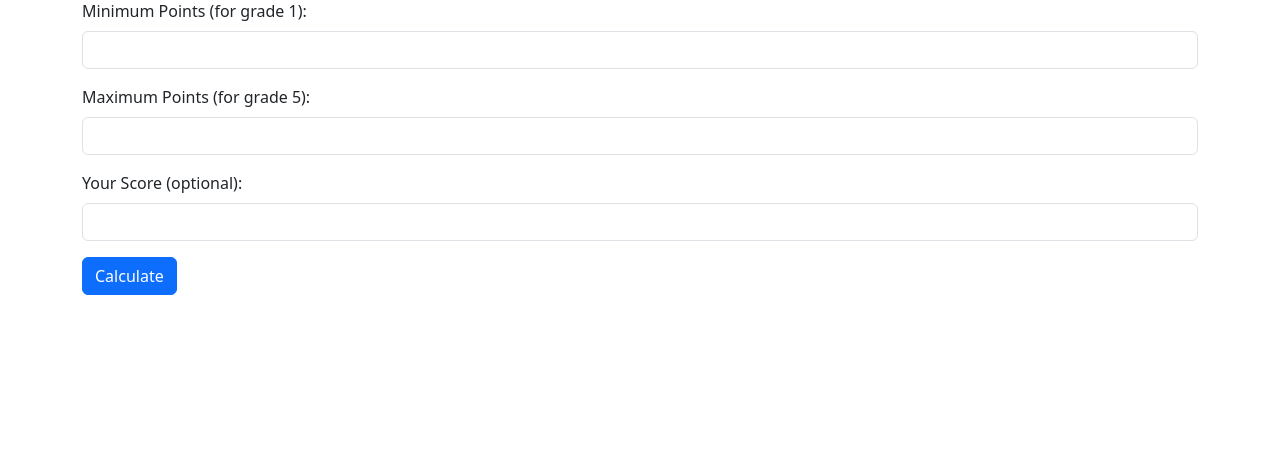
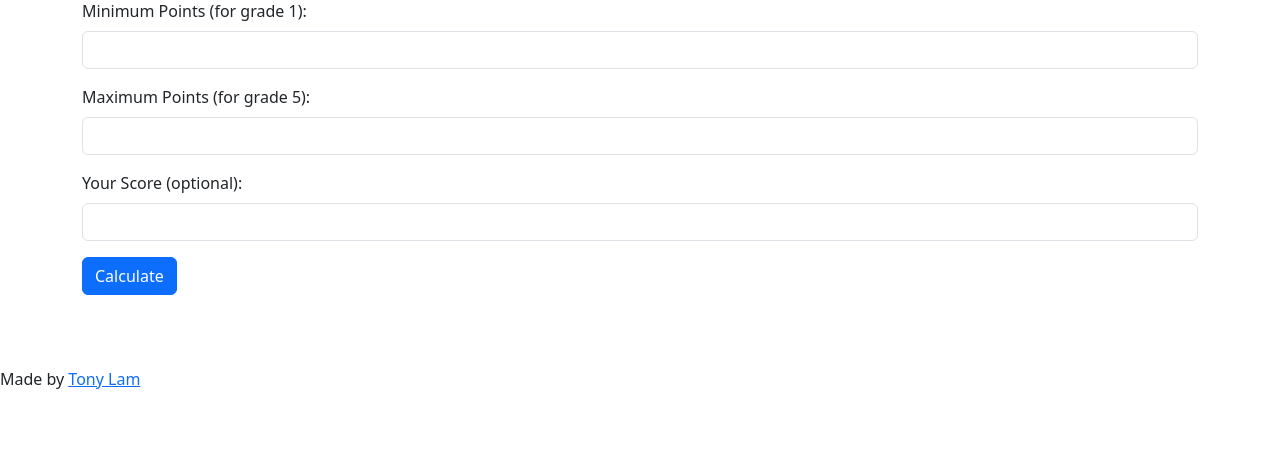
Before and after one commit to lamtonylam/arvosanalaskuri, a Flask app: page / in a window 1280 px wide. Shown: the part 121-594 px from the top of the page. Run offline with Flask 3, Linux system fonts and the light colour scheme.

Commit message:
feat: add footer

```diff
--- a/templates/index.html
+++ b/templates/index.html
@@ -101,6 +101,10 @@
             </div>
             {% endif %}
         </div>
+        <p>
+            Made by
+            <a href="https://www.cs.helsinki.fi/u/tonylam/">Tony Lam</a>
+        </p>
         <script src="https://cdn.jsdelivr.net/npm/bootstrap@5.3.0/dist/js/bootstrap.bundle.min.js"></script>
     </body>
 </html>
```
